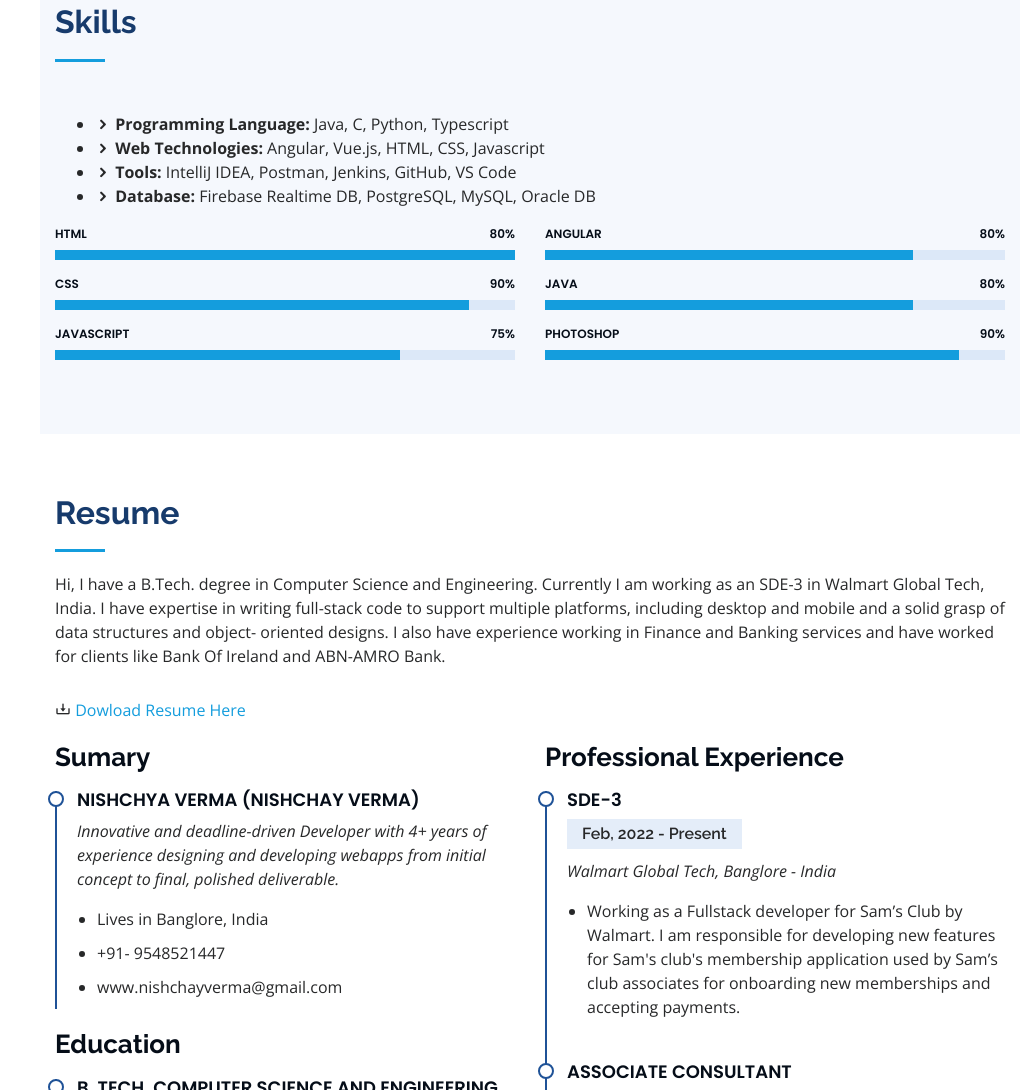
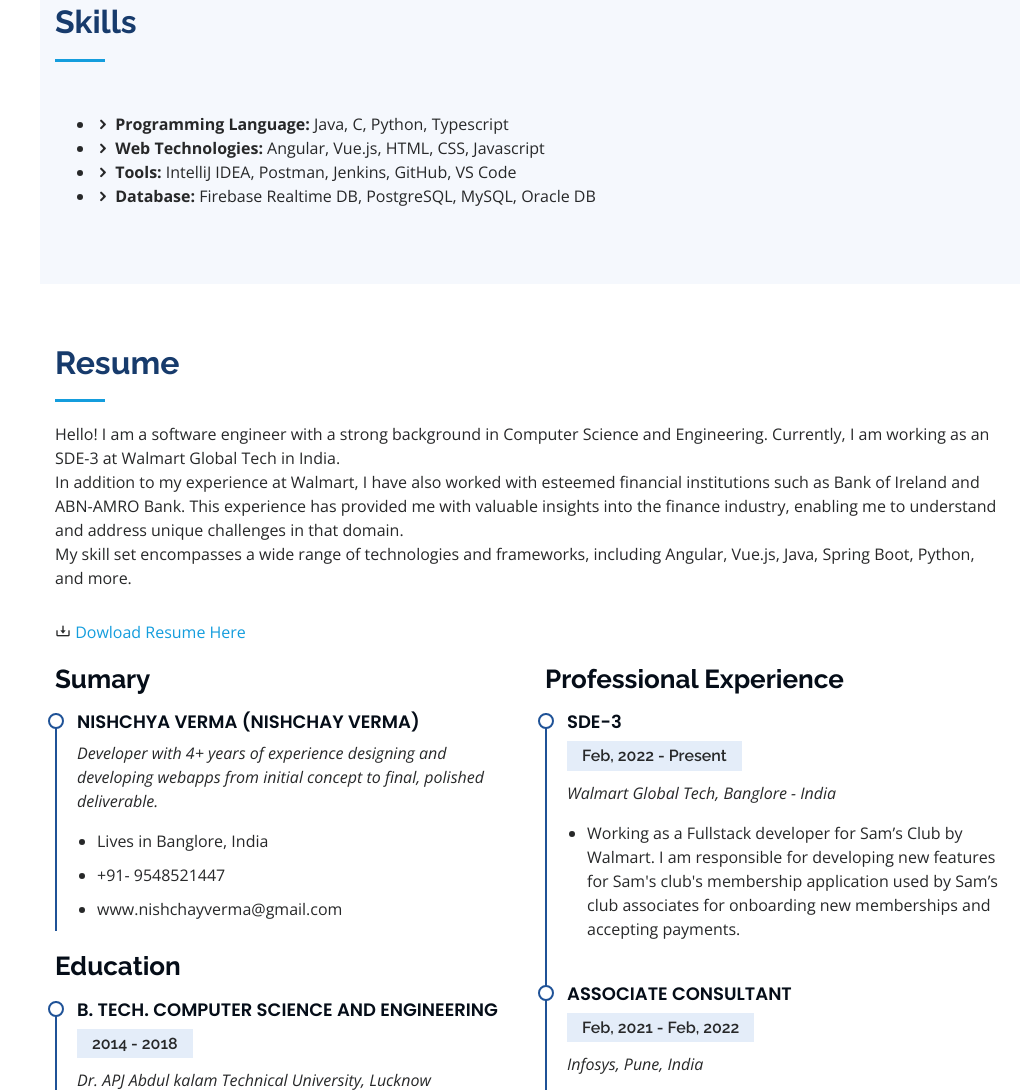
Before and after one commit to nishchay7pixels/nishchay7pixels.github.io, a plain HTML site: page index.html in a window 1280 px wide. Shown: the part 1357-2447 px from the top of the page, without its empty margins (260-1280 px from the left). Drawn offline with nearby package versions, Linux system fonts and the light colour scheme.

Commit message:
Update index.html

```diff
--- a/index.html
+++ b/index.html
@@ -138,7 +138,7 @@
                         </ul>
                     </div>
                 </div>
-                <div class="row skills-content">
+<!--                 <div class="row skills-content">
 
                     <div class="col-lg-6" data-aos="fade-up">
 
@@ -196,7 +196,7 @@
 
                     </div>
 
-                </div>
+                </div> -->
 
             </div>
         </section><!-- End Skills Section -->
@@ -207,7 +207,13 @@
 
                 <div class="section-title">
                     <h2>Resume</h2>
-                    <p>Hi, I have a B.Tech. degree in Computer Science and Engineering. Currently I am working as an SDE-3 in Walmart Global Tech, India. I have expertise in writing full-stack code to support multiple platforms, including desktop and mobile and a solid grasp of data structures and object- oriented designs. I also have experience working in Finance and Banking services and have worked for clients like Bank Of Ireland and ABN-AMRO Bank.</p>
+                    <p>
+                      Hello! I am a software engineer with a strong background in Computer Science and Engineering. Currently, I am working as an SDE-3 at Walmart Global Tech in India.
+                    </p>
+                    <p>In addition to my experience at Walmart, I have also worked with esteemed financial institutions such as Bank of Ireland and ABN-AMRO Bank. This experience has provided me with valuable insights into the finance industry, enabling me to understand and address unique challenges in that domain.
+                    </p>
+                    <p>My skill set encompasses a wide range of technologies and frameworks, including Angular, Vue.js, Java, Spring Boot, Python, and more.
+                    </p>
                 </div>
                 <span><i class="bx bx-download"></i><a href="https://github.com/nishchay7pixels/nishchay7pixels.github.io/raw/master/assets/Resume.pdf" target="blank"> Dowload Resume Here</a></span>
                 <div class="row">
@@ -215,8 +221,8 @@
                         <h3 class="resume-title">Sumary</h3>
                         <div class="resume-item pb-0">
                             <h4>Nishchya Verma (Nishchay Verma)</h4>
-                            <p><em>Innovative and deadline-driven Developer with 4+ years of experience designing and
-                                    developing webapps from initial concept to final, polished deliverable.</em></p>
+                            <p><em>Developer with 4+ years of experience designing and
+                                   developing webapps from initial concept to final, polished deliverable.</em></p>
                             <ul>
                                 <li>Lives in Banglore, India</li>
                                 <li>+91- 9548521447</li>
```
